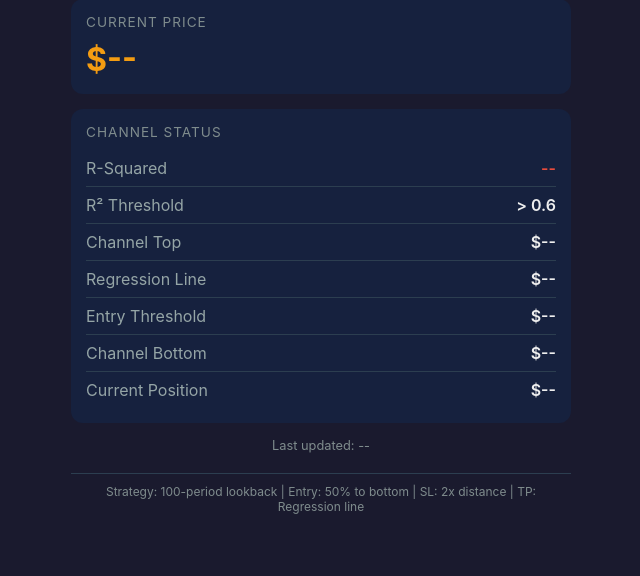
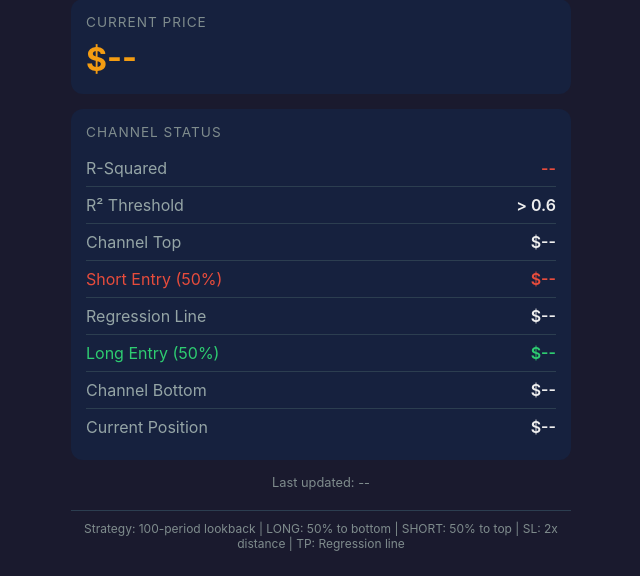
Before and after one commit to maxgebauer1/BTC-DASHBOARD-Repository, a Flask app: page / in a window 1280 px wide. Shown: the part 518-1094 px from the top of the page, without its empty margins (319-959 px from the left). Before the commit the page ends 1032 px from the top, so only its background shows below. Run offline with Flask 3, Linux system fonts and the light colour scheme.

Commit message:
Add SHORT signal support alongside LONG signals
- Added short entry threshold calculation (50% toward channel top)
- Dashboard now shows both LONG (green) and SHORT (red) signals
- Updated channel status to display both entry thresholds
- Position calculator handles both directions correctly
- Strategy info updated to reflect both-direction trading

Co-Authored-By: Claude Opus 4.5 <noreply@anthropic.com>

```diff
--- a/app.py
+++ b/app.py
@@ -2,6 +2,7 @@
 BTC Linear Regression Strategy - Live Dashboard
 ================================================
 Flask web app for monitoring entry signals on mobile.
+Supports both LONG and SHORT signals.
 """
 
 import ccxt
@@ -34,9 +35,11 @@ current_state = {
     'regression_line': None,
     'channel_top': None,
     'channel_bottom': None,
-    'entry_threshold': None,
+    'long_entry_threshold': None,
+    'short_entry_threshold': None,
     'r_squared': None,
     'signal': 'WAITING',
+    'signal_direction': None,  # 'LONG' or 'SHORT'
     'entry_price': None,
     'stop_loss': None,
     'take_profit': None,
@@ -44,7 +47,8 @@ current_state = {
     'channel_top_price': None,
     'channel_bottom_price': None,
     'regression_line_price': None,
-    'entry_threshold_price': None,
+    'long_entry_threshold_price': None,
+    'short_entry_threshold_price': None,
     'current_position_price': None,
 }
 
@@ -73,7 +77,7 @@ def fetch_btc_data():
         return None
 
 def calculate_signals(df):
-    """Calculate regression channel and check for entry signals."""
+    """Calculate regression channel and check for entry signals (LONG and SHORT)."""
     global current_state
 
     if df is None or len(df) < LOOKBACK_PERIOD + 1:
@@ -107,8 +111,11 @@ def calculate_signals(df):
         channel_top = regression_value + max_residual
         channel_bottom = regression_value + min_residual
 
-        # Entry threshold (50% toward bottom)
-        entry_threshold = regression_value - ENTRY_THRESHOLD_PCT * (regression_value - channel_bottom)
+        # LONG entry threshold (50% toward bottom)
+        long_entry_threshold = regression_value - ENTRY_THRESHOLD_PCT * (regression_value - channel_bottom)
+
+        # SHORT entry threshold (50% toward top)
+        short_entry_threshold = regression_value + ENTRY_THRESHOLD_PCT * (channel_top - regression_value)
 
         # Current values
         current_price = df['close'].iloc[-1]
@@ -125,7 +132,8 @@ def calculate_signals(df):
         current_state['regression_line'] = float(regression_value)
         current_state['channel_top'] = float(channel_top)
         current_state['channel_bottom'] = float(channel_bottom)
-        current_state['entry_threshold'] = float(entry_threshold)
+        current_state['long_entry_threshold'] = float(long_entry_threshold)
+        current_state['short_entry_threshold'] = float(short_entry_threshold)
         current_state['r_squared'] = float(r_squared)
         current_state['error'] = None
 
@@ -133,27 +141,41 @@ def calculate_signals(df):
         current_state['channel_top_price'] = float(base_price * (1 + channel_top))
         current_state['channel_bottom_price'] = float(base_price * (1 + channel_bottom))
         current_state['regression_line_price'] = float(base_price * (1 + regression_value))
-        current_state['entry_threshold_price'] = float(base_price * (1 + entry_threshold))
+        current_state['long_entry_threshold_price'] = float(base_price * (1 + long_entry_threshold))
+        current_state['short_entry_threshold_price'] = float(base_price * (1 + short_entry_threshold))
         current_state['current_position_price'] = float(current_price)
 
-        # Check entry conditions
-        if r_squared > R2_THRESHOLD and current_cumret <= entry_threshold:
-            current_state['signal'] = 'ENTRY SIGNAL'
+        # Check LONG entry conditions (price near bottom)
+        if r_squared > R2_THRESHOLD and current_cumret <= long_entry_threshold:
+            current_state['signal'] = 'LONG SIGNAL'
+            current_state['signal_direction'] = 'LONG'
 
-            # Calculate SL and TP
+            # Calculate SL and TP for LONG
             stop_distance = current_cumret - channel_bottom
             stop_loss_cumret = current_cumret - (stop_distance * STOP_MULTIPLIER)
             take_profit_cumret = regression_value
 
-            # Convert to approximate price levels
-            # This is approximate - for display purposes
-            price_per_return = current_price / (1 + current_cumret) if current_cumret != 0 else current_price
+            current_state['entry_price'] = float(current_price)
+            current_state['stop_loss'] = float(current_price * (1 + stop_loss_cumret - current_cumret))
+            current_state['take_profit'] = float(current_price * (1 + take_profit_cumret - current_cumret))
+
+        # Check SHORT entry conditions (price near top)
+        elif r_squared > R2_THRESHOLD and current_cumret >= short_entry_threshold:
+            current_state['signal'] = 'SHORT SIGNAL'
+            current_state['signal_direction'] = 'SHORT'
+
+            # Calculate SL and TP for SHORT
+            stop_distance = channel_top - current_cumret
+            stop_loss_cumret = current_cumret + (stop_distance * STOP_MULTIPLIER)
+            take_profit_cumret = regression_value
 
             current_state['entry_price'] = float(current_price)
             current_state['stop_loss'] = float(current_price * (1 + stop_loss_cumret - current_cumret))
             current_state['take_profit'] = float(current_price * (1 + take_profit_cumret - current_cumret))
+
         else:
             current_state['signal'] = 'WAITING'
+            current_state['signal_direction'] = None
             current_state['entry_price'] = None
             current_state['stop_loss'] = None
             current_state['take_profit'] = None
--- a/templates/index.html
+++ b/templates/index.html
@@ -45,9 +45,15 @@
             border: 2px solid #7f8c8d;
         }
 
-        .signal-entry {
+        .signal-long {
             background: linear-gradient(135deg, #27ae60, #2ecc71);
             border: 2px solid #27ae60;
+            animation: pulse 1.5s infinite;
+        }
+
+        .signal-short {
+            background: linear-gradient(135deg, #c0392b, #e74c3c);
+            border: 2px solid #c0392b;
             animation: pulse 1.5s infinite;
         }
 
@@ -290,12 +296,16 @@
                 <span class="metric-value" id="channel-top">--</span>
             </div>
             <div class="metric-row">
+                <span class="metric-label" style="color: #e74c3c;">Short Entry (50%)</span>
+                <span class="metric-value" id="short-entry-threshold" style="color: #e74c3c;">--</span>
+            </div>
+            <div class="metric-row">
                 <span class="metric-label">Regression Line</span>
                 <span class="metric-value" id="regression-line">--</span>
             </div>
             <div class="metric-row">
-                <span class="metric-label">Entry Threshold</span>
-                <span class="metric-value" id="entry-threshold">--</span>
+                <span class="metric-label" style="color: #2ecc71;">Long Entry (50%)</span>
+                <span class="metric-value" id="long-entry-threshold" style="color: #2ecc71;">--</span>
             </div>
             <div class="metric-row">
                 <span class="metric-label">Channel Bottom</span>
@@ -312,7 +322,7 @@
         </div>
 
         <div class="strategy-info">
-            Strategy: 100-period lookback | Entry: 50% to bottom | SL: 2x distance | TP: Regression line
+            Strategy: 100-period lookback | LONG: 50% to bottom | SHORT: 50% to top | SL: 2x distance | TP: Regression line
         </div>
     </div>
 
@@ -354,9 +364,9 @@
                     const signalText = document.getElementById('signal-text');
                     const tradeLevels = document.getElementById('trade-levels');
 
-                    if (data.signal === 'ENTRY SIGNAL') {
-                        signalBox.className = 'signal-box signal-entry';
-                        signalText.textContent = 'ENTRY SIGNAL';
+                    if (data.signal === 'LONG SIGNAL') {
+                        signalBox.className = 'signal-box signal-long';
+                        signalText.textContent = 'LONG SIGNAL';
                         tradeLevels.classList.add('active');
 
                         document.getElementById('entry-price').textContent = formatPrice(data.entry_price);
@@ -366,6 +376,21 @@
                         // Store for position calculation
                         currentEntry = data.entry_price;
                         currentStopLoss = data.stop_loss;
+                        currentDirection = 'LONG';
+                        calculatePosition();
+                    } else if (data.signal === 'SHORT SIGNAL') {
+                        signalBox.className = 'signal-box signal-short';
+                        signalText.textContent = 'SHORT SIGNAL';
+                        tradeLevels.classList.add('active');
+
+                        document.getElementById('entry-price').textContent = formatPrice(data.entry_price);
+                        document.getElementById('stop-loss').textContent = formatPrice(data.stop_loss);
+                        document.getElementById('take-profit').textContent = formatPrice(data.take_profit);
+
+                        // Store for position calculation (for shorts, SL is above entry)
+                        currentEntry = data.entry_price;
+                        currentStopLoss = data.stop_loss;
+                        currentDirection = 'SHORT';
                         calculatePosition();
                     } else {
                         signalBox.className = 'signal-box signal-waiting';
@@ -375,6 +400,7 @@
                         // Clear position calc when no signal
                         currentEntry = null;
                         currentStopLoss = null;
+                        currentDirection = null;
                         calculatePosition();
                     }
 
@@ -386,8 +412,9 @@
 
                     // Channel levels (as prices)
                     document.getElementById('channel-top').textContent = '$' + formatPrice(data.channel_top_price);
+                    document.getElementById('short-entry-threshold').textContent = '$' + formatPrice(data.short_entry_threshold_price);
                     document.getElementById('regression-line').textContent = '$' + formatPrice(data.regression_line_price);
-                    document.getElementById('entry-threshold').textContent = '$' + formatPrice(data.entry_threshold_price);
+                    document.getElementById('long-entry-threshold').textContent = '$' + formatPrice(data.long_entry_threshold_price);
                     document.getElementById('channel-bottom').textContent = '$' + formatPrice(data.channel_bottom_price);
                     document.getElementById('cumulative-return').textContent = '$' + formatPrice(data.current_position_price);
 
@@ -404,6 +431,7 @@
         // Store current trade data for position calculation
         let currentEntry = null;
         let currentStopLoss = null;
+        let currentDirection = null;
 
         function calculatePosition() {
             const accountSize = parseFloat(document.getElementById('account-size').value) || 0;
@@ -411,8 +439,15 @@
             const maxLossAmount = accountSize * maxLossPct;
 
             if (currentEntry && currentStopLoss && currentEntry > 0) {
-                // Calculate stop loss distance as percentage
-                const stopDistancePct = (currentEntry - currentStopLoss) / currentEntry;
+                // Calculate stop loss distance as percentage (absolute value)
+                let stopDistancePct;
+                if (currentDirection === 'LONG') {
+                    // For longs, SL is below entry
+                    stopDistancePct = (currentEntry - currentStopLoss) / currentEntry;
+                } else {
+                    // For shorts, SL is above entry
+                    stopDistancePct = (currentStopLoss - currentEntry) / currentEntry;
+                }
 
                 // Position size = max loss amount / stop loss percentage
                 const positionSize = stopDistancePct > 0 ? maxLossAmount / stopDistancePct : 0;
```
